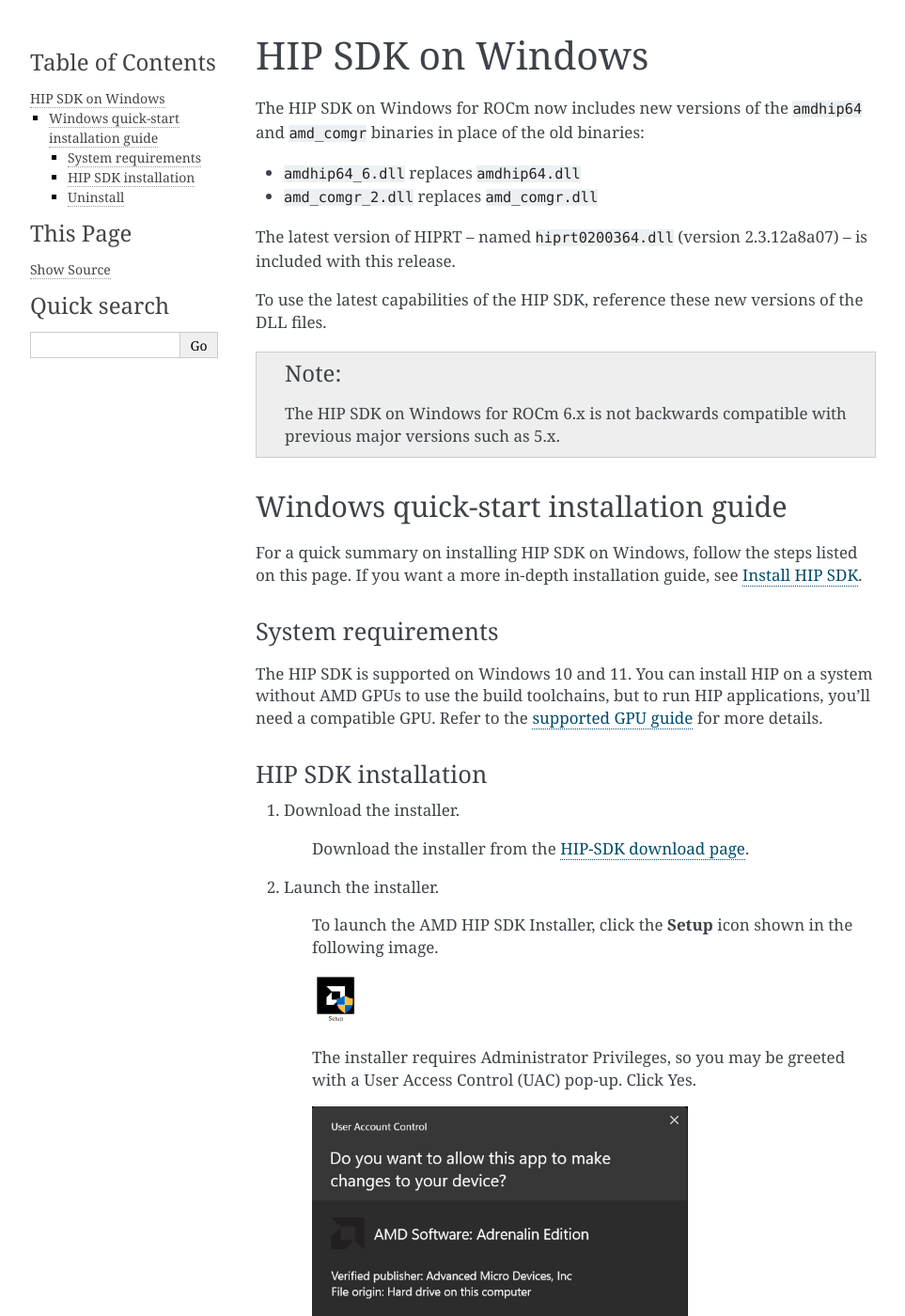
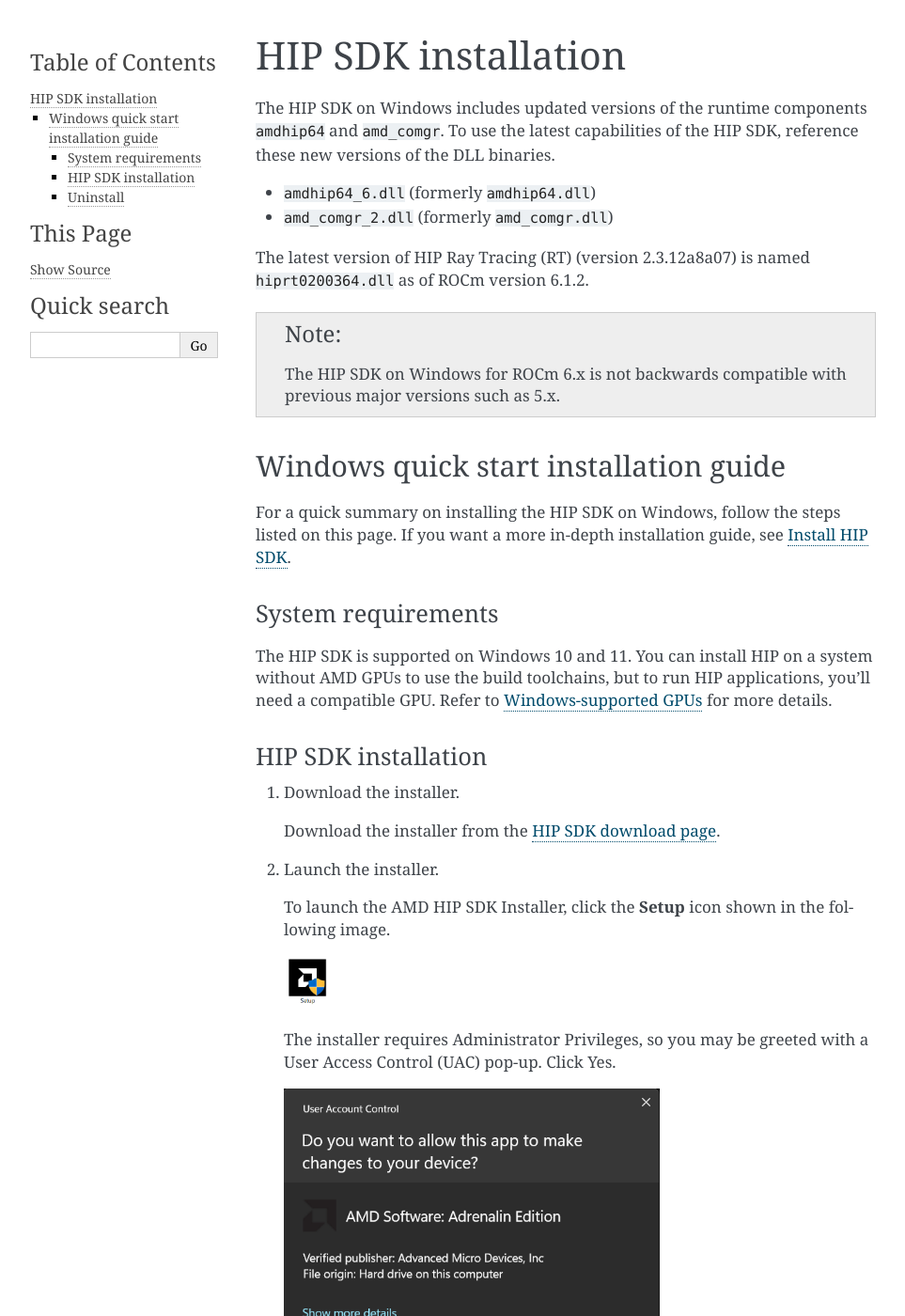
Before and after one commit to ROCm/rocm-install-on-windows, a Sphinx documentation site: the page built from docs/index.rst, in a window 1280 px wide and 1400 px high. Shown: the whole window at 94% size, without its empty margins (148-1111 px from the left). Built offline with Sphinx 7.4.7, drawn with Linux system fonts in a browser that asks for light colours.

Commit message:
Update for clarity and consistency

```diff
--- a/docs/conf.py
+++ b/docs/conf.py
@@ -34,7 +34,7 @@
 
 external_toc_path = "./sphinx/_toc.yml"
 
-docs_core = ROCmDocs("HIP SDK installation Windows")
+docs_core = ROCmDocs("HIP SDK installation (Windows)")
 docs_core.setup()
 
 external_projects_current_project = "rocm"
--- a/docs/index.rst
+++ b/docs/index.rst
@@ -2,21 +2,21 @@
   :description: Windows quick-start installation guide
   :keywords: ROCm installation, AMD, ROCm, Windows, HIP, HIP SDK
 
-******************
-HIP SDK on Windows
-******************
+********************
+HIP SDK installation
+********************
 
-The HIP SDK on Windows for ROCm now includes new versions of the
-``amdhip64`` and ``amd_comgr`` binaries in place of the old binaries:
+The HIP SDK on Windows includes updated versions of the
+runtime components ``amdhip64`` and ``amd_comgr``. To use the latest
+capabilities of the HIP SDK, reference these new versions of
+the DLL binaries.
 
-* ``amdhip64_6.dll`` replaces ``amdhip64.dll``
-* ``amd_comgr_2.dll`` replaces ``amd_comgr.dll``
+* ``amdhip64_6.dll`` (formerly ``amdhip64.dll``)
 
-The latest version of HIPRT -- named ``hiprt0200364.dll`` (version 2.3.12a8a07)
--- is included with this release.
+* ``amd_comgr_2.dll`` (formerly ``amd_comgr.dll``)
 
-To use the latest capabilities of the HIP SDK, reference these new versions of
-the DLL files.
+The latest version of HIP Ray Tracing (RT) (version 2.3.12a8a07) is named
+``hiprt0200364.dll`` as of ROCm version 6.1.2.
 
 .. note::
 
@@ -36,132 +36,134 @@
 
 The HIP SDK is supported on Windows 10 and 11. You can install HIP on a system without AMD GPUs
 to use the build toolchains, but to run HIP applications, you'll need a compatible GPU. Refer to
-the :doc:`supported GPU guide</reference/system-requirements>` for more details.
+:ref:`supported-gpus-win` for more details.
 
 HIP SDK installation
 --------------------
 
 1. Download the installer.
 
-    Download the installer from the
-    `HIP-SDK download page <https://www.amd.com/en/developer/resources/rocm-hub/hip-sdk.html>`_.
+   Download the installer from the
+   `HIP SDK download page <https://www.amd.com/en/developer/resources/rocm-hub/hip-sdk.html>`_.
 
 2. Launch the installer.
 
-    To launch the AMD HIP SDK Installer, click the **Setup** icon shown in the following image.
+   To launch the AMD HIP SDK Installer, click the **Setup** icon shown in the following image.
 
-    .. image:: ./data/how-to/000-setup-icon.png
-        :width: 50
-        :alt: Icon with AMD arrow logo and User Access Control Shield overlay
+   .. image:: ./data/how-to/000-setup-icon.png
+      :width: 50
+      :alt: Icon with AMD arrow logo and User Access Control Shield overlay
 
-    The installer requires Administrator Privileges, so you may be greeted with a
-    User Access Control (UAC) pop-up. Click Yes.
+   The installer requires Administrator Privileges, so you may be greeted with a
+   User Access Control (UAC) pop-up. Click Yes.
 
-    .. image:: ./data/how-to/001-uac-dark.png
-        :class: only-dark
-        :width: 400
-        :alt: User Access Control pop-up
+   .. image:: ./data/how-to/001-uac-dark.png
+      :class: only-dark
+      :width: 400
+      :alt: User Access Control pop-up
 
-    .. image:: ./data/how-to/001-uac-light.png
-        :class: only-light
-        :width: 400
-        :alt: User Access Control pop-up
+   .. image:: ./data/how-to/001-uac-light.png
+      :class: only-light
+      :width: 400
+      :alt: User Access Control pop-up
 
-    The installer executable will temporarily extract installer packages to `C:\\AMD`, which it removes
-    after completing the installation. You'll see the "Initializing install" window during extraction.
+   The installer executable will temporarily extract installer packages to `C:\\AMD`, which it removes
+   after completing the installation. You'll see the "Initializing install" window during extraction.
 
-    .. image:: ./data/how-to/002-initializing.png
-        :width: 400
-        :alt: Window with AMD arrow logo, futuristic background and progress counter
+   .. image:: ./data/how-to/002-initializing.png
+      :width: 400
+      :alt: Window with AMD arrow logo, futuristic background and progress counter
 
-    The installer will then detect your system configuration to determine which installable components
-    are applicable to your system.
+   The installer will then detect your system configuration to determine which installable components
+   are applicable to your system.
 
-    .. image:: ./data/how-to/003-detecting-system-config.png
-        :width: 400
-        :alt: Window with AMD arrow logo, futuristic background and activity indicator
+   .. image:: ./data/how-to/003-detecting-system-config.png
+      :width: 400
+      :alt: Window with AMD arrow logo, futuristic background and activity indicator
 
 3. Customize the install.
 
-    When the installer launches, it displays a window that lets you customize the installation. By default,
-    all components are selected for installation.
+   When the installer launches, it displays a window that lets you customize the installation. By default,
+   all components are selected for installation.
 
-    .. image:: ./data/how-to/004-installer-window.png
-        :width: 400
-        :alt: Window with AMD arrow logo, futuristic background and activity indicator
+   .. image:: ./data/how-to/004-installer-window.png
+      :width: 400
+      :alt: Window with AMD arrow logo, futuristic background and activity indicator
 
-    a. HIP SDK installer
+   a. HIP SDK installer
 
-        The HIP SDK installation options are listed in the following table.
+      The HIP SDK installation options are listed in the following table.
 
-        .. csv-table::
-            :widths: 30, 30, 40
-            :header: "HIP components", "Install type", "Additional options"
+      .. csv-table::
+         :widths: 30, 30, 40
+         :header: "HIP components", "Install type", "Additional options"
 
-            "HIP SDK Core", |win_rocm_version|, "Install location"
-            "HIP Libraries", "Full, Partial, None", "Runtime, Development (Libs and headers)"
-            "HIP Runtime Compiler", "Full, Partial, None", "Runtime, Development (headers)"
-            "HIP Ray Tracing", "Full, Partial, None", "Runtime, Development (headers)"
-            "Visual Studio Plugin", "Full, Partial, None", "Visual Studio 2017, 2019, 2022 Plugin"
+         "HIP SDK Core", |win_rocm_version|, "Install location"
+         "HIP Libraries", "Full, Partial, None", "Runtime, Development (Libs and headers)"
+         "HIP Runtime Compiler", "Full, Partial, None", "Runtime, Development (headers)"
+         "HIP Ray Tracing", "Full, Partial, None", "Runtime, Development (headers)"
+         "Visual Studio Plugin", "Full, Partial, None", "Visual Studio 2017, 2019, 2022 Plugin"
 
-        .. note::
-            The ``select``/``deselect all`` options only apply to the installation of HIP SDK components. To
-            install the bundled AMD Display Driver, manually select the install type.
+      .. note::
 
-        .. tip::
-            Should you only wish to install a few select components, deselecting all, then selecting
-            individual components may be more convenient.
+         The ``select``/``deselect all`` options only apply to the installation of HIP SDK components. To
+         install the bundled AMD Display Driver, manually select the install type.
 
-    b. AMD display driver
+      .. tip::
 
-        The HIP SDK installer bundles an AMD Radeon Software PRO |radeon_software_pro_version| installer.
-        The supported install options and types are summarized in the following tables:
+         Should you only wish to install a few select components, deselecting all, then selecting
+         individual components may be more convenient.
 
-        .. csv-table::
-            :widths: 30, 70
-            :header: "Install option", "Description"
+   b. AMD display driver
 
-            "Install Location", "Location on disk to store driver files."
-            "Install Type", "The breadth of components to be installed."
-            "Factory Reset (optional)", "A Factory Reset will remove all prior versions of AMD HIP SDK and drivers. You will not be able to roll back to previously installed drivers."
+      The HIP SDK installer bundles an AMD Radeon Software PRO |radeon_software_pro_version| installer.
+      The supported install options and types are summarized in the following tables:
 
-        .. csv-table::
-            :widths: 30, 70
-            :header: "Install type", "Description"
+      .. csv-table::
+         :widths: 30, 70
+         :header: "Install option", "Description"
 
-            "Full Install", "Provides all AMD Software features and controls for gaming, recording, streaming, and tweaking the performance on your graphics hardware."
-            "Minimal Install", "Provides only the basic controls for AMD Software features and does not include advanced features such as performance tweaking or recording and capturing content."
-            "Driver Only", "Provides no user interface for AMD Software features."
+         "Install Location", "Location on disk to store driver files."
+         "Install Type", "The breadth of components to be installed."
+         "Factory Reset (optional)", "A Factory Reset will remove all prior versions of AMD HIP SDK and drivers. You will not be able to roll back to previously installed drivers."
 
-        .. note::
+      .. csv-table::
+         :widths: 30, 70
+         :header: "Install type", "Description"
 
-            You must perform a system restart for a complete installation of the Display driver.
+         "Full Install", "Provides all AMD Software features and controls for gaming, recording, streaming, and tweaking the performance on your graphics hardware."
+         "Minimal Install", "Provides only the basic controls for AMD Software features and does not include advanced features such as performance tweaking or recording and capturing content."
+         "Driver Only", "Provides no user interface for AMD Software features."
+
+      .. note::
+
+         You must perform a system restart for a complete installation of the Display driver.
 
 4. Install components.
 
-    Please wait for the installation to complete as shown in the following image.
+   Please wait for the installation to complete as shown in the following image.
 
-    .. image:: ./data/how-to/012-install-progress.png
-            :width: 400
-            :alt: Window with AMD arrow logo, futuristic background and progress meter
+   .. image:: ./data/how-to/012-install-progress.png
+      :width: 400
+      :alt: Window with AMD arrow logo, futuristic background and progress meter
 
 5. Complete installation.
 
-    Once the installation is complete, the installer window may prompt you for a system restart. Click
-    **Restart** at the lower right corner, shown in the following image.
+   Once the installation is complete, the installer window may prompt you for a system restart. Click
+   **Restart** at the lower right corner, shown in the following image.
 
-    .. image:: ./data/how-to/013-install-complete.png
-        :width: 400
-        :alt: Window with AMD arrow logo, futuristic background and completion notice
+   .. image:: ./data/how-to/013-install-complete.png
+      :width: 400
+      :alt: Window with AMD arrow logo, futuristic background and completion notice
 
-    .. note::
-        If the installer terminates mid-installation, you can safely remove the temporary directory created
-        under `C:\\AMD`. Installed components don't depend on this folder unless you explicitly chose
-        this as the install folder.
+   .. note::
+
+      If the installer terminates mid-installation, you can safely remove the temporary directory created
+      under `C:\\AMD`. Installed components don't depend on this folder unless you explicitly chose
+      this as the install folder.
 
 Uninstall
 ---------
-
 All components, except the Visual Studio plug-in, should be uninstalled through Control Panel >
 Add/Remove Program. You can uninstall HIP SDK components through the Windows Settings app.
 Navigate to "Apps > Installed apps", click the ellipsis (...) on the far right next to the component you
```
Also changed, not shown: other parts of docs/index.rst (+2 -2 lines).
